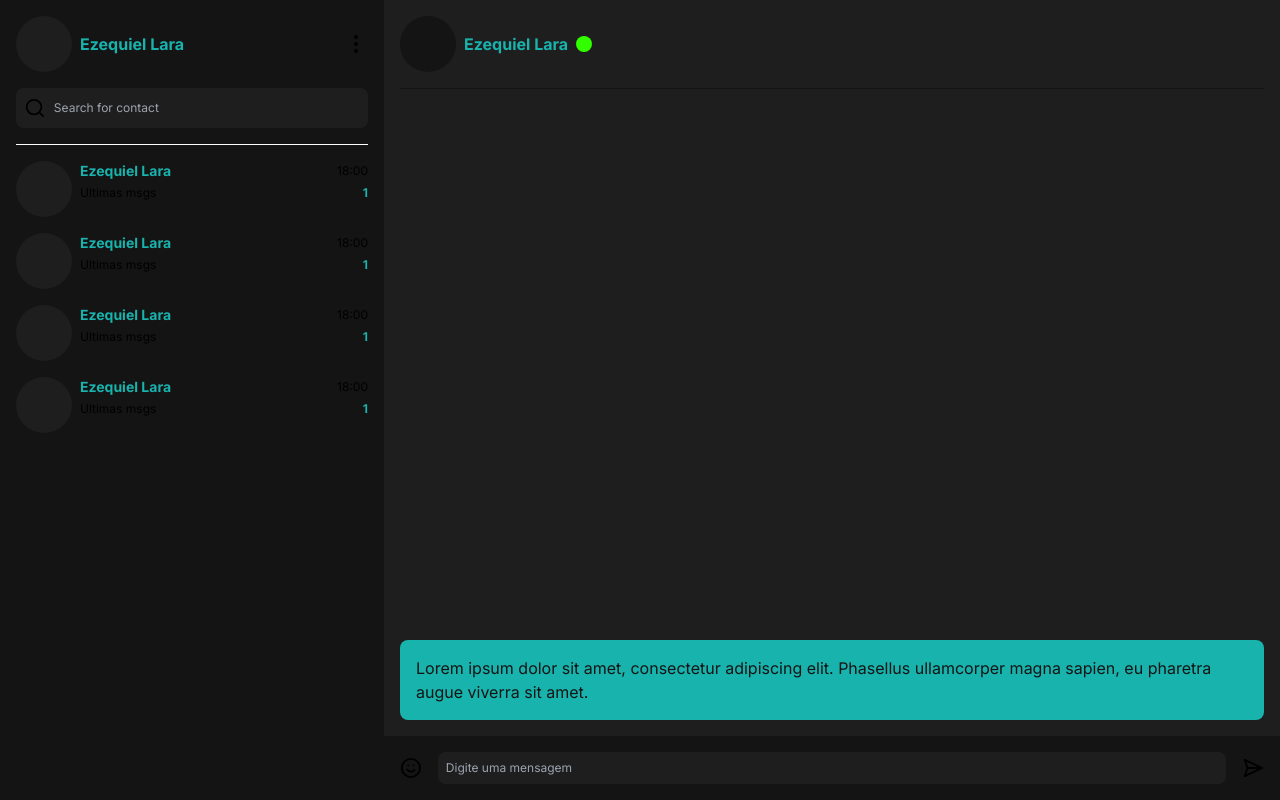
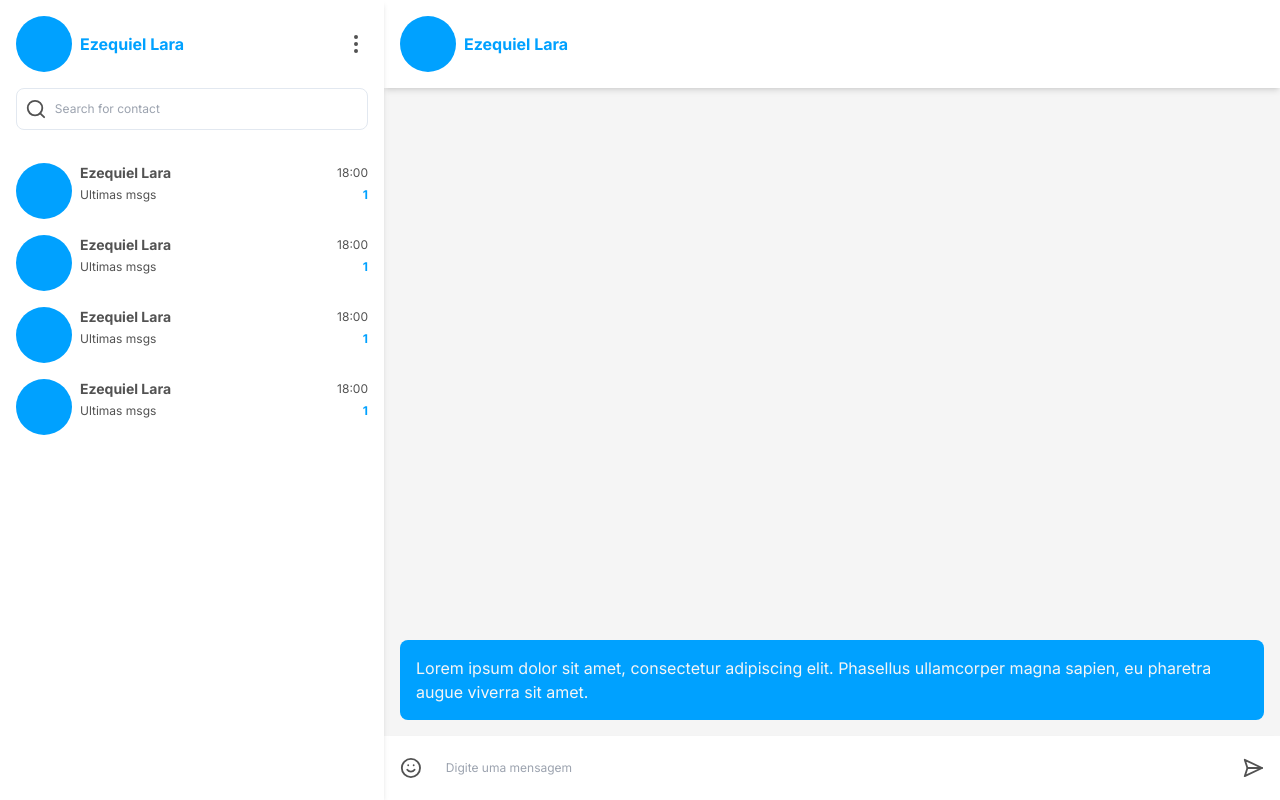
Before and after one commit to EzequielZK/chat-app, a Next.js app: page /chat in a window 1280 px wide. Built offline with nearby package versions, Linux system fonts and the light colour scheme.

Commit message:
theme colors

```diff
--- a/src/app/globals.css
+++ b/src/app/globals.css
@@ -2,37 +2,87 @@
   @tailwind components;
   @tailwind utilities;
 
+  @layer base {
     :root {
-  --foreground-rgb: 0, 0, 0;
-  --background-start-rgb: 214, 219, 220;
-  --background-end-rgb: 255, 255, 255;
+      --background: 0, 0%, 96%;
+      --foreground: 0, 0%, 32%;
 
+      --card: 0 0% 100%;
+      --card-foreground: 0, 0%, 32%;
+
+      --popover: 0 0% 100%;
+      --popover-foreground: 222.2 84% 4.9%;
+
+      --primary: 202, 100%, 50%;
+      --primary-foreground:  0, 0%, 100%;
+
+      --secondary: 210 40% 96.1%;
+      --secondary-foreground: 222.2 47.4% 11.2%;
+
+      --muted: 0, 0%, 63%;
+      --muted-foreground: 215.4 16.3% 46.9%;
+
+      --accent: 210 40% 96.1%;
+      --accent-foreground: 222.2 47.4% 11.2%;
+
+      --destructive: 0 84.2% 60.2%;
+      --destructive-foreground: 210 40% 98%;
+
+      --border: 214.3 31.8% 91.4%;
+      --input: 0 0% 100%;
+      --ring: 222.2 84% 4.9%;
+
+      --radius: 0.5rem;
       width: 100%;
       height: 100%;
     }
 
-@media (prefers-color-scheme: dark) {
-  :root {
-    --foreground-rgb: 255, 255, 255;
-    --background-start-rgb: 0, 0, 0;
-    --background-end-rgb: 0, 0, 0;
-  }
+    .dark {
+      --background: 222.2 84% 4.9%;
+      --foreground: 210 40% 98%;
+
+      --card: 222.2 84% 4.9%;
+      --card-foreground: 210 40% 98%;
+
+      --popover: 222.2 84% 4.9%;
+      --popover-foreground: 210 40% 98%;
+
+      --primary: 210 40% 98%;
+      --primary-foreground: 222.2 47.4% 11.2%;
+
+      --secondary: 217.2 32.6% 17.5%;
+      --secondary-foreground: 210 40% 98%;
+
+      --muted: 217.2 32.6% 17.5%;
+      --muted-foreground: 215 20.2% 65.1%;
+
+      --accent: 217.2 32.6% 17.5%;
+      --accent-foreground: 210 40% 98%;
+
+      --destructive: 0 62.8% 30.6%;
+      --destructive-foreground: 210 40% 98%;
+
+      --border: 217.2 32.6% 17.5%;
+      --input: 217.2 32.6% 17.5%;
+      --ring: 212.7 26.8% 83.9%;
     }
 
-body {
-  color: rgb(var(--foreground-rgb));
-  background: linear-gradient(
-      to bottom,
-      transparent,
-      rgb(var(--background-end-rgb))
-    )
-    rgb(var(--background-start-rgb));
+    body{
       width: 100%;
       height: 100%;
     }
 
-@layer utilities {
-  .text-balance {
-    text-wrap: balance;
+
+    input:focus{
+      outline: none
     }
   }
+
+  @layer base {
+    * {
+      @apply border-border;
+    }
+    body {
+      @apply bg-background text-foreground;
+    }
+  }
--- /dev/null
+++ b/src/components/ui/button.tsx
@@ -0,0 +1,57 @@
+import * as React from "react"
+import { Slot } from "@radix-ui/react-slot"
+import { cva, type VariantProps } from "class-variance-authority"
+
+import { cn } from "@/lib/utils"
+
+const buttonVariants = cva(
+  "inline-flex items-center justify-center whitespace-nowrap rounded-md text-sm font-medium transition-colors focus-visible:outline-none focus-visible:ring-1 focus-visible:ring-ring disabled:pointer-events-none disabled:opacity-50",
+  {
+    variants: {
+      variant: {
+        default:
+          "bg-primary text-primary-foreground shadow hover:bg-primary/90",
+        destructive:
+          "bg-destructive text-destructive-foreground shadow-sm hover:bg-destructive/90",
+        outline:
+          "border border-input bg-background shadow-sm hover:bg-accent hover:text-accent-foreground",
+        secondary:
+          "bg-secondary text-secondary-foreground shadow-sm hover:bg-secondary/80",
+        ghost: "hover:bg-accent hover:text-accent-foreground",
+        link: "text-primary underline-offset-4 hover:underline",
+      },
+      size: {
+        default: "h-9 px-4 py-2",
+        sm: "h-8 rounded-md px-3 text-xs",
+        lg: "h-10 rounded-md px-8",
+        icon: "h-9 w-9",
+      },
+    },
+    defaultVariants: {
+      variant: "default",
+      size: "default",
+    },
+  }
+)
+
+export interface ButtonProps
+  extends React.ButtonHTMLAttributes<HTMLButtonElement>,
+    VariantProps<typeof buttonVariants> {
+  asChild?: boolean
+}
+
+const Button = React.forwardRef<HTMLButtonElement, ButtonProps>(
+  ({ className, variant, size, asChild = false, ...props }, ref) => {
+    const Comp = asChild ? Slot : "button"
+    return (
+      <Comp
+        className={cn(buttonVariants({ variant, size, className }))}
+        ref={ref}
+        {...props}
+      />
+    )
+  }
+)
+Button.displayName = "Button"
+
+export { Button, buttonVariants }
--- /dev/null
+++ b/src/lib/utils.ts
@@ -0,0 +1,6 @@
+import { type ClassValue, clsx } from "clsx"
+import { twMerge } from "tailwind-merge"
+
+export function cn(...inputs: ClassValue[]) {
+  return twMerge(clsx(inputs))
+}
--- a/src/views/chat/components/contactList/ContactButton.tsx
+++ b/src/views/chat/components/contactList/ContactButton.tsx
@@ -1,14 +1,14 @@
 export default function ContactButton() {
   return (
     <div className='flex items-start gap-2 '>
-      <div className='size-14 bg-paper rounded-full' />
+      <div className='size-14 bg-primary rounded-full' />
       <div className='flex-1 flex flex-col gap-1 w-full'>
         <div className='flex items-center justify-between'>
-          <span className='text-primary font-bold text-sm'>Ezequiel Lara</span>
+          <span className='text-card-foreground font-bold text-sm'>Ezequiel Lara</span>
           <span className='text-xs '>18:00</span>
         </div>
         <div className='flex items-center justify-between'>
-          <span className='text-xs '>Ultimas msgs</span>
+          <span className='text-xs text-card-foreground'>Ultimas msgs</span>
           <span className='text-xs text-primary font-bold'>1</span>
         </div>
       </div>
--- a/src/views/chat/components/contactList/index.tsx
+++ b/src/views/chat/components/contactList/index.tsx
@@ -3,18 +3,18 @@
 
 export default function ContactList() {
   return (
-    <div className='flex flex-col bg-background p-4 gap-4 min-w-96'>
+    <div className='flex flex-col bg-card p-4 gap-4 min-w-96 shadow-md z-10'>
       <div className='flex items-center justify-between'>
         <div className='flex items-center gap-2'>
-          <div className='size-14 bg-paper rounded-full' />
+          <div className='size-14 bg-primary rounded-full' />
 
           <span className='text-primary font-bold'>Ezequiel Lara</span>
         </div>
         <EllipsisVertical />
       </div>
-      <div className='flex gap-2 items-center bg-paper rounded-lg p-2'>
+      <div className='flex gap-2 items-center bg-input rounded-lg border p-2'>
         <Search />
-        <input className='w-full bg-paper text-xs' placeholder='Search for contact' />
+        <input className='w-full bg-input text-xs' placeholder='Search for contact' />
       </div>
       <div className='w-full h-px bg-white' />
       <div className='flex flex-col gap-4 w-full'>
--- a/src/views/chat/components/conversation/index.tsx
+++ b/src/views/chat/components/conversation/index.tsx
@@ -2,15 +2,14 @@
 
 export default function Conversation() {
   return (
-    <div className='bg-paper w-full flex flex-col'>
-      <div className='flex flex-col p-4 gap-4'>
+    <div className='bg-background w-full flex flex-col'>
+      <div className='flex flex-col p-4 gap-4 bg-card shadow-md'>
         <div className='flex items-center gap-2'>
-          <div className='size-14 bg-background rounded-full' />
+          <div className='size-14 bg-primary rounded-full' />
 
           <span className='text-primary font-bold'>Ezequiel Lara</span>
           <div className='size-4 rounded-full bg-green' />
         </div>
-        <div className='w-full h-px bg-background' />
       </div>
       <div className='flex flex-col flex-1 justify-end p-4'>
         <div className='p-4 rounded-lg bg-primary max-w-5xl self-end'>
@@ -21,9 +20,9 @@
           </span>
         </div>
       </div>
-      <div className='flex items-center gap-4 w-full bg-background p-4'>
+      <div className='flex items-center gap-4 w-full bg-card p-4 shadow-md'>
         <Smile />
-        <input className='w-full bg-paper p-2 rounded-lg text-xs' placeholder='Digite uma mensagem' />
+        <input className='w-full bg-input p-2 rounded-lg text-xs' placeholder='Digite uma mensagem' />
         <SendHorizonal />
       </div>
     </div>
--- a/src/views/login/index.tsx
+++ b/src/views/login/index.tsx
@@ -5,7 +5,7 @@
     <div className='flex items-center w-full h-full'>
       <div className='p-8 w-2/3 h-full flex flex-col justify-center bg-background gap-4'>
         <p className='text-6xl text-primary'>ChatApp</p>
-        <p>
+        <p className='text'>
           Lorem ipsum dolor sit amet, consectetur adipiscing elit. Phasellus
           ullamcorper magna sapien, eu pharetra augue viverra sit amet.
           Suspendisse iaculis est ante, ut consequat dui aliquet quis. Integer
--- a/tailwind.config.ts
+++ b/tailwind.config.ts
@@ -1,28 +1,80 @@
-import type { Config } from 'tailwindcss';
+import type { Config } from "tailwindcss"
 
-const config: Config = {
+const config = {
+  darkMode: ["class"],
   content: [
-    './src/pages/**/*.{js,ts,jsx,tsx,mdx}',
-    './src/components/**/*.{js,ts,jsx,tsx,mdx}',
-    './src/app/**/*.{js,ts,jsx,tsx,mdx}',
-    './src/views/**/*.{js,ts,jsx,tsx,mdx}',
-  ],
+    './pages/**/*.{ts,tsx}',
+    './components/**/*.{ts,tsx}',
+    './app/**/*.{ts,tsx}',
+    './src/**/*.{ts,tsx}',
+	],
+  prefix: "",
   theme: {
-    extend: {
-      backgroundImage: {
-        'gradient-radial': 'radial-gradient(var(--tw-gradient-stops))',
-        'gradient-conic':
-          'conic-gradient(from 180deg at 50% 50%, var(--tw-gradient-stops))',
+    container: {
+      center: true,
+      padding: "2rem",
+      screens: {
+        "2xl": "1400px",
       },
     },
-    colors: {
-      primary: '#19B3AD',
-      background: '#141414',
-      paper: '#1e1e1e',
-      green: '#31ff00',
-      white: '#fff',
+    extend: {
+      colors: {
+        border: "hsl(var(--border))",
+        input: "hsl(var(--input))",
+        ring: "hsl(var(--ring))",
+        background: "hsl(var(--background))",
+        foreground: "hsl(var(--foreground))",
+        primary: {
+          DEFAULT: "hsl(var(--primary))",
+          foreground: "hsl(var(--primary-foreground))",
+        },
+        secondary: {
+          DEFAULT: "hsl(var(--secondary))",
+          foreground: "hsl(var(--secondary-foreground))",
+        },
+        destructive: {
+          DEFAULT: "hsl(var(--destructive))",
+          foreground: "hsl(var(--destructive-foreground))",
+        },
+        muted: {
+          DEFAULT: "hsl(var(--muted))",
+          foreground: "hsl(var(--muted-foreground))",
+        },
+        accent: {
+          DEFAULT: "hsl(var(--accent))",
+          foreground: "hsl(var(--accent-foreground))",
+        },
+        popover: {
+          DEFAULT: "hsl(var(--popover))",
+          foreground: "hsl(var(--popover-foreground))",
+        },
+        card: {
+          DEFAULT: "hsl(var(--card))",
+          foreground: "hsl(var(--card-foreground))",
+        },
+      },
+      borderRadius: {
+        lg: "var(--radius)",
+        md: "calc(var(--radius) - 2px)",
+        sm: "calc(var(--radius) - 4px)",
+      },
+      keyframes: {
+        "accordion-down": {
+          from: { height: "0" },
+          to: { height: "var(--radix-accordion-content-height)" },
+        },
+        "accordion-up": {
+          from: { height: "var(--radix-accordion-content-height)" },
+          to: { height: "0" },
+        },
+      },
+      animation: {
+        "accordion-down": "accordion-down 0.2s ease-out",
+        "accordion-up": "accordion-up 0.2s ease-out",
+      },
     },
   },
-  plugins: [],
-};
-export default config;
+  plugins: [require("tailwindcss-animate")],
+} satisfies Config
+
+export default config
```
Also changed, not shown: package.json (+7 -1 lines), components.json (added), 1 other file (tests, documents, lock files or other folders). Lines whose indentation alone changed are shown as unchanged.
